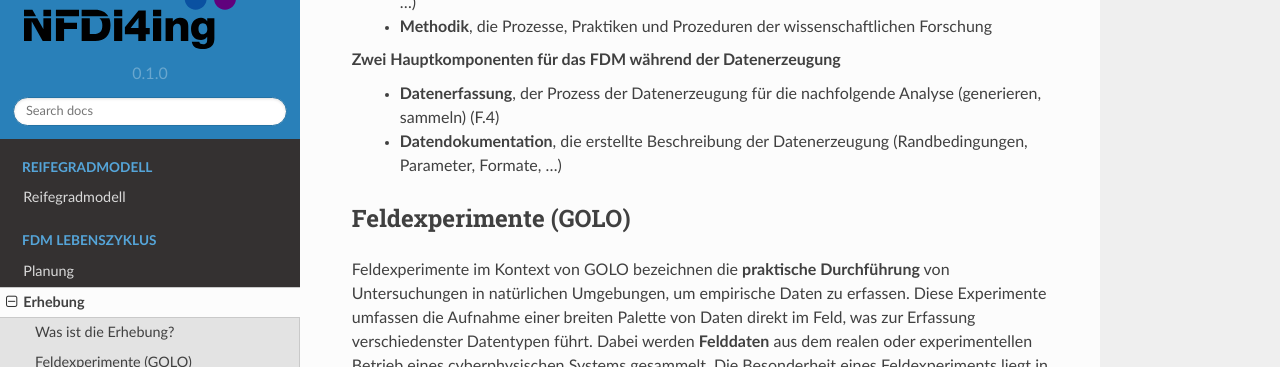
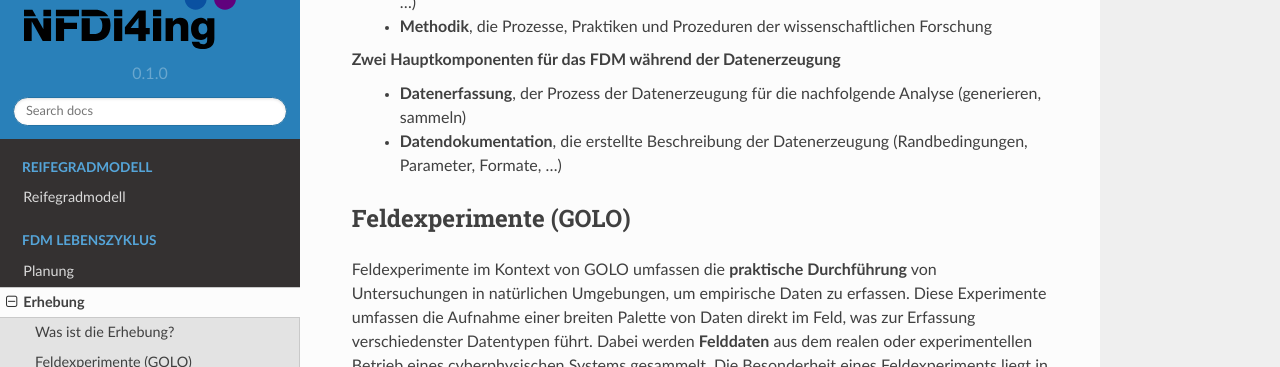
Before and after one commit to LUHMW/MaturityModelsNFDI4Ing, a Sphinx documentation site: the page built from docs/source/daten_erzeugen.rst, in a window 1280 px wide and 900 px high, scrolled down 634 px. Shown: the part 174-541 px from the top of the window. Built offline with Sphinx 7.4.7 and the Read the Docs theme 2.0.0, drawn with Linux system fonts in a browser that asks for light colours.

Commit message:
Update daten_erzeugen.rst

```diff
--- a/docs/source/daten_erzeugen.rst
+++ b/docs/source/daten_erzeugen.rst
@@ -19,7 +19,7 @@
 	* **Verfahren**, die Art und Weise der Datenerzeugung (Experimente, Instrumente, Datenbanken, ...)
 	* **Methodik**, die Prozesse, Praktiken und Prozeduren der wissenschaftlichen Forschung
 **Zwei Hauptkomponenten für das FDM während der Datenerzeugung**
-	* **Datenerfassung**, der Prozess der Datenerzeugung für die nachfolgende Analyse (generieren, sammeln) (F.4)
+	* **Datenerfassung**, der Prozess der Datenerzeugung für die nachfolgende Analyse (generieren, sammeln)
 	* **Datendokumentation**, die erstellte Beschreibung der Datenerzeugung (Randbedingungen, Parameter, Formate, ...)
 
 
@@ -27,7 +27,7 @@
 Feldexperimente (GOLO)
 *************************
 
-Feldexperimente im Kontext von GOLO bezeichnen die **praktische Durchführung** von Untersuchungen in natürlichen Umgebungen, um empirische Daten zu erfassen. Diese Experimente umfassen die Aufnahme einer breiten Palette von Daten direkt im Feld, was zur Erfassung verschiedenster Datentypen führt. Dabei werden **Felddaten** aus dem realen oder experimentellen Betrieb eines cyberphysischen Systems gesammelt. Die Besonderheit eines Feldexperiments liegt in der Einbeziehung von Designvariablen, wobei gleichzeitig höchstmögliche Natürlichkeit und Praxisnähe gewährleistet werden.
+Feldexperimente im Kontext von GOLO umfassen die **praktische Durchführung** von Untersuchungen in natürlichen Umgebungen, um empirische Daten zu erfassen. Diese Experimente umfassen die Aufnahme einer breiten Palette von Daten direkt im Feld, was zur Erfassung verschiedenster Datentypen führt. Dabei werden **Felddaten** aus dem realen oder experimentellen Betrieb eines cyberphysischen Systems gesammelt. Die Besonderheit eines Feldexperiments liegt in der Einbeziehung von Designvariablen, wobei gleichzeitig höchstmögliche Natürlichkeit und Praxisnähe gewährleistet werden.
 
 * Durchführung einer Untersuchung in einem natürlichen Umfeld zur Erhebung empirischer Daten
 * Aufnahme von Daten in einem Feld
@@ -54,9 +54,9 @@
   	* Aufnahme von Daten in einem Feld
 **Felddokumentation**, Dokumentation der Feldgegebenheiten im definierten Zeitraum während der Datenerhebung
 	* Bestimmung der zu dokumentierenden Feldgegebenheiten (Was?)
-  	* Rahmenbedingungen, Unsicherheiten,...
+  		* Rahmenbedingungen, Unsicherheiten,...
 	* Art der Dokumentation bestimmen (Wie?)
-  	* Händisch, digital,...
+  		* Händisch, digital,...
 
 **Trainingsmaterialien:** `Daten erheben <https://nfdi4ing.pages.rwth-aachen.de/education/education-pages/dlc-datalifecycle/html_slides/dlc2.html#/>`_ [1]
 
```
